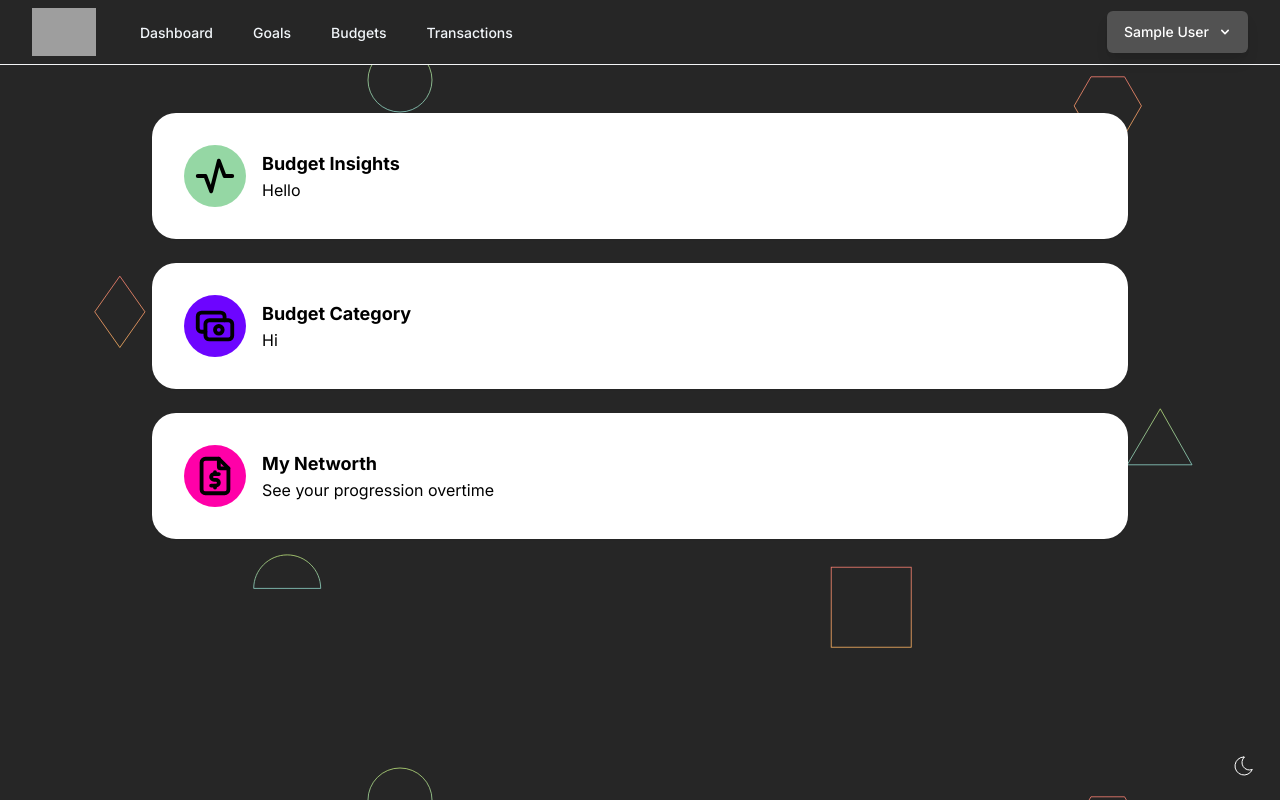
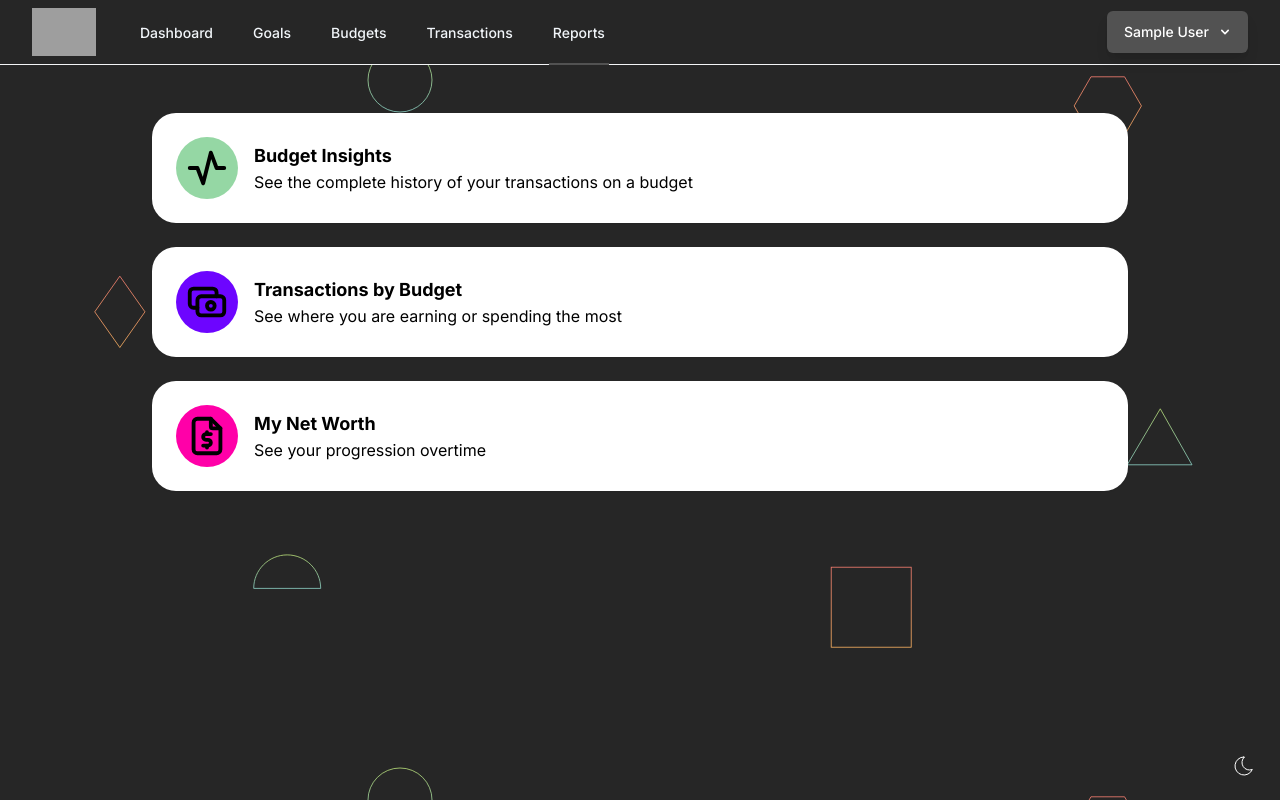
Before and after one commit to npeteros/AuditPH-TS, a Next.js app: page /reports in a window 1280 px wide. Built offline with nearby package versions, Linux system fonts and the light colour scheme; no server answers; the database is empty; sample sign-in values are in the browser's storage; grey boxes are pictures that could not be loaded.

Commit message:
Fixed reports page

```diff
--- a/src/app/reports/page.tsx
+++ b/src/app/reports/page.tsx
@@ -14,38 +14,38 @@ export default async function Page() {
         <>
             <div className="max-w-5xl mx-auto p-4 sm:p-6 lg:p-6">
                 <div className="w-full bg-white border-gray-300 focus:border-indigo-300 rounded-3xl shadow-sm my-6">
-                    <div className="p-4 flex">
-                        <div className="bg-[#95d7a4] w-fit rounded-full p-2 m-4">
+                    <div className="p-2 flex">
+                        <div className="bg-[#95d7a4] w-fit h-fit rounded-full p-2 m-4">
                             <svg width="46" height="46" fill="none" stroke="currentColor" stroke-linecap="round" stroke-linejoin="round" stroke-width="2" viewBox="0 0 24 24" xmlns="http://www.w3.org/2000/svg">
                                 <path d="M3 12h4l3 8 4-16 3 8h4"></path>
                             </svg>
                         </div>
-                        <div className="flex flex-col justify-center">
+                        <div className="flex flex-col justify-center w-2/3">
                             <div className="font-bold text-lg ">Budget Insights</div>
-                            <div className="text-m">Hello</div>
+                            <div className="text-m">See the complete history of your transactions on a budget</div>
                         </div>
                     </div>
                 </div>
 
                 <div className="w-full bg-white border-gray-300 focus:border-indigo-300 rounded-3xl shadow-sm my-6">
-                    <div className="p-4 flex">
-                        <div className="bg-[#6d05ff] w-fit rounded-full p-2 m-4">
+                    <div className="p-2 flex">
+                        <div className="bg-[#6d05ff] w-fit h-fit rounded-full p-2 m-4">
                             <svg width="46" height="46" fill="none" stroke="currentColor" stroke-linecap="round" stroke-linejoin="round" stroke-width="2" viewBox="0 0 24 24" xmlns="http://www.w3.org/2000/svg">
                                 <path d="M19 9H9a2 2 0 0 0-2 2v6a2 2 0 0 0 2 2h10a2 2 0 0 0 2-2v-6a2 2 0 0 0-2-2Z"></path>
                                 <path d="M14 16a2 2 0 1 0 0-4 2 2 0 0 0 0 4Z"></path>
                                 <path d="M17 9V7a2 2 0 0 0-2-2H5a2 2 0 0 0-2 2v6a2 2 0 0 0 2 2h2"></path>
                             </svg>
                         </div>
-                        <div className="flex flex-col justify-center">
-                            <div className="font-bold text-lg">Budget Category</div>
-                            <div className="text-m">Hi</div>
+                        <div className="flex flex-col justify-center w-2/3">
+                            <div className="font-bold text-lg">Transactions by Budget</div>
+                            <div className="text-m">See where you are earning or spending the most</div>
                         </div>
                     </div>
                 </div>
 
                 <div className="w-full bg-white border-gray-300 focus:border-indigo-300 rounded-3xl shadow-sm my-6">
-                    <div className="p-4 flex">
-                        <div className="bg-[#ff00a8] w-fit rounded-full p-2 m-4">
+                    <div className="p-2 flex">
+                        <div className="bg-[#ff00a8] w-fit h-fit rounded-full p-2 m-4">
                             <svg width="46" height="46" fill="none" stroke="currentColor" stroke-linecap="round" stroke-linejoin="round" stroke-width="2" viewBox="0 0 24 24" xmlns="http://www.w3.org/2000/svg">
                                 <path d="M14 3v4a1 1 0 0 0 1 1h4"></path>
                                 <path d="M17 21H7a2 2 0 0 1-2-2V5a2 2 0 0 1 2-2h7l5 5v11a2 2 0 0 1-2 2Z"></path>
@@ -53,8 +53,8 @@ export default async function Page() {
                                 <path d="M12 10v1m0 6v1-1Z"></path>
                             </svg>
                         </div>
-                        <div className="flex flex-col justify-center">
-                            <div className="font-bold text-lg">My Networth</div>
+                        <div className="flex flex-col justify-center w-2/3">
+                            <div className="font-bold text-lg">My Net Worth</div>
                             <div className="text-m">See your progression overtime</div>
                         </div>
                     </div>
--- a/src/components/AuthLayout.tsx
+++ b/src/components/AuthLayout.tsx
@@ -42,6 +42,9 @@ export default function AuthLayout({ children }: { children: React.ReactNode })
                                 </NavLink>
                                 <NavLink href='/transactions' active={pathName ? pathName.includes("/transactions") : false} className='dark:text-slate-100'>
                                     Transactions
+                                </NavLink>
+                                <NavLink href='/reports' active={pathName ? pathName.includes("/reports") : false} className='dark:text-slate-100'>
+                                    Reports
                                 </NavLink>
                             </div>
                         </div>
@@ -135,6 +138,9 @@ export default function AuthLayout({ children }: { children: React.ReactNode })
                         <ResponsiveNavLink href='/transactions' active={pathName ? pathName.includes("/transactions") : false} className=' dark:text-slate-100'>
                             Transactions
                         </ResponsiveNavLink>
+                        <ResponsiveNavLink href='/reports' active={pathName ? pathName.includes("/reports") : false} className=' dark:text-slate-100'>
+                            Reports
+                        </ResponsiveNavLink>
                     </div>
 
                     <div className="pt-4 pb-1 border-t border-gray-200">
```
